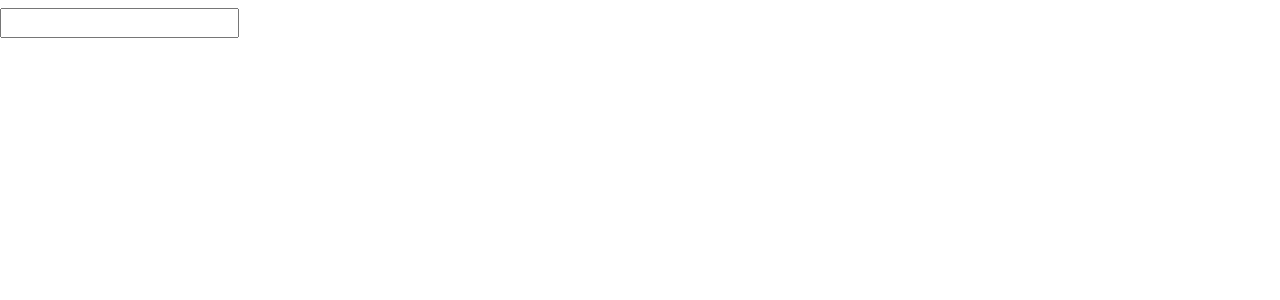
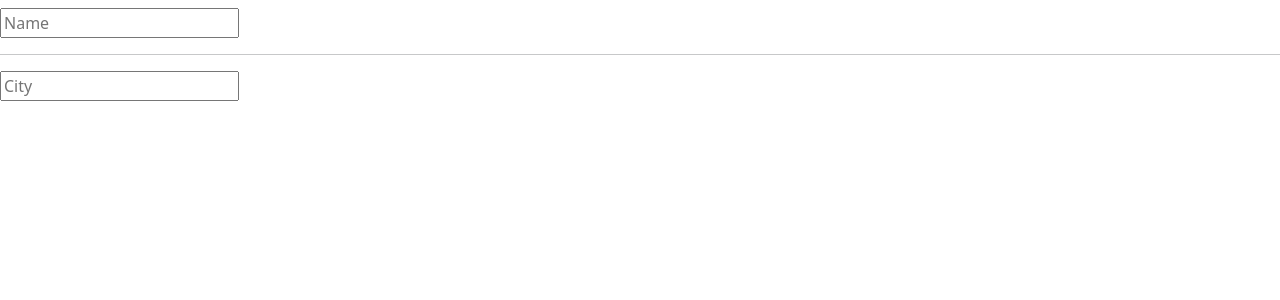
Before and after one commit to FranciscoAraujo95/angular-basico, an Angular app: page / in a window 1280 px wide. Shown: the top 300 px of the page. Built offline with nearby package versions, Linux system fonts and the light colour scheme.

Commit message:
FormsModule #2

```diff
--- a/src/app/component09/component09.component.html
+++ b/src/app/component09/component09.component.html
@@ -1,3 +1,10 @@
 <h1>{{ name }}</h1>
+<h1>{{ city }}</h1>
 
-<input type="text" [(ngModel)]="name">
+<form>
+  <input type="text" name="name" [(ngModel)]="name" placeholder="Name">
+  <hr>
+  <input type="text" name="city" [(ngModel)]="city" placeholder="City">
+</form>
+
+<!-- If you'll use these type of elements inside forms, specially if you have more than one input, you have to use the name attribute so the program may know these are two differents things -->
--- a/src/app/component09/component09.component.ts
+++ b/src/app/component09/component09.component.ts
@@ -12,5 +12,6 @@ export class Component09Component {
 
   //Variable
   name: string = "";
+  city: string = "";
 
 }
```
